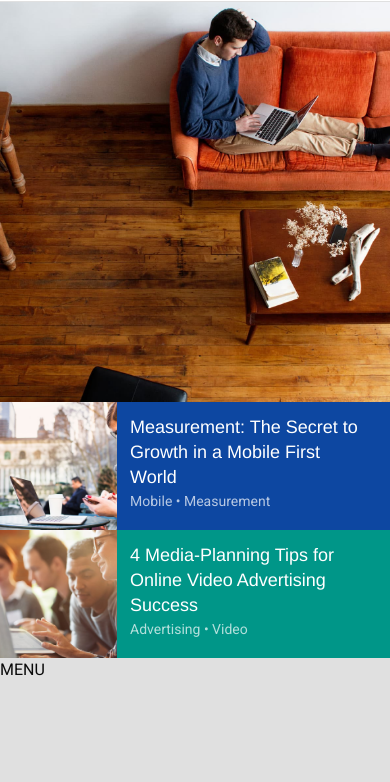
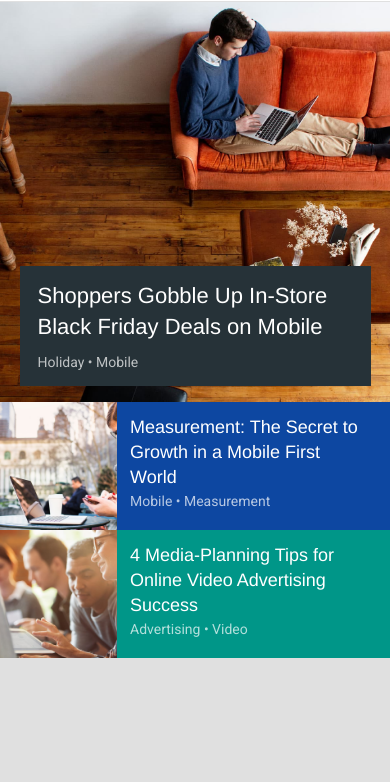
Before and after one commit to larrytun/CSS_Think-With-Google, a plain HTML site: page index.html in a window 390 px wide. Shown: the part 62-844 px from the top of the page. Drawn offline with Linux system fonts and the light colour scheme.

Commit message:
add all styling to smallest viewport

```diff
--- a/css/app.css
+++ b/css/app.css
@@ -14,9 +14,6 @@ body {
   margin-top: 18px;
 }
 
-button {
-  float: right;
-}
 
 
 @media screen and (max-width: 39.9375em) {
@@ -28,8 +25,6 @@ button {
     background-position: center;
     height: 25em;
   }
-
-
 
   .textBox1 {
     color: white;
@@ -133,9 +128,18 @@ button {
 
 @media screen and (max-width: 25.875em) {
 
+  button {
+    float: right;
+    margin-top: 10px;
+  }
+
   p {
     font-size: 14px;
     opacity: 0.7;
+  }
+
+  h1 {
+    font-size: 22px;
   }
 
   h2 {
@@ -203,4 +207,17 @@ button {
     background-color: #009688;
   }
 
+  .holidayBox {
+    width: 90vw;
+    height: 120px;
+    background-color: #263238;
+    float: right;
+    position: absolute;
+    margin-top: -136px;
+    margin-left: 5vw;
+    color: white;
+    padding: 18px;
+    padding-top: 15px;
+  }
+
 }
--- a/index.html
+++ b/index.html
@@ -25,7 +25,12 @@
     <div class="holiday-chunk">
       <div class="couch-dude">
       </div>
-
+      <div class="holidayBox">
+        <h1 class="holiday-text">
+          Shoppers Gobble Up In-Store Black Friday Deals on Mobile
+        </h1>
+        <p class="main-subheader">Holiday • Mobile</p>
+      </div>
     </div>
     <div class="mobile-chunk">
       <div class="phone-lady">
@@ -63,8 +68,3 @@
     <script src="js/app.js"></script>
   </body>
 </html>
-
-
-
-
-MENU
```
